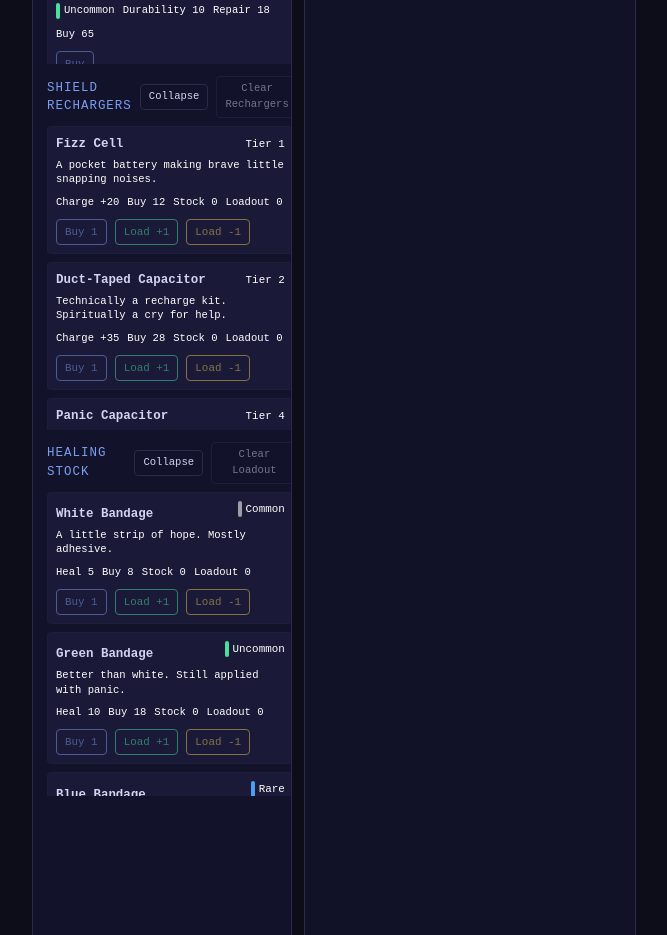
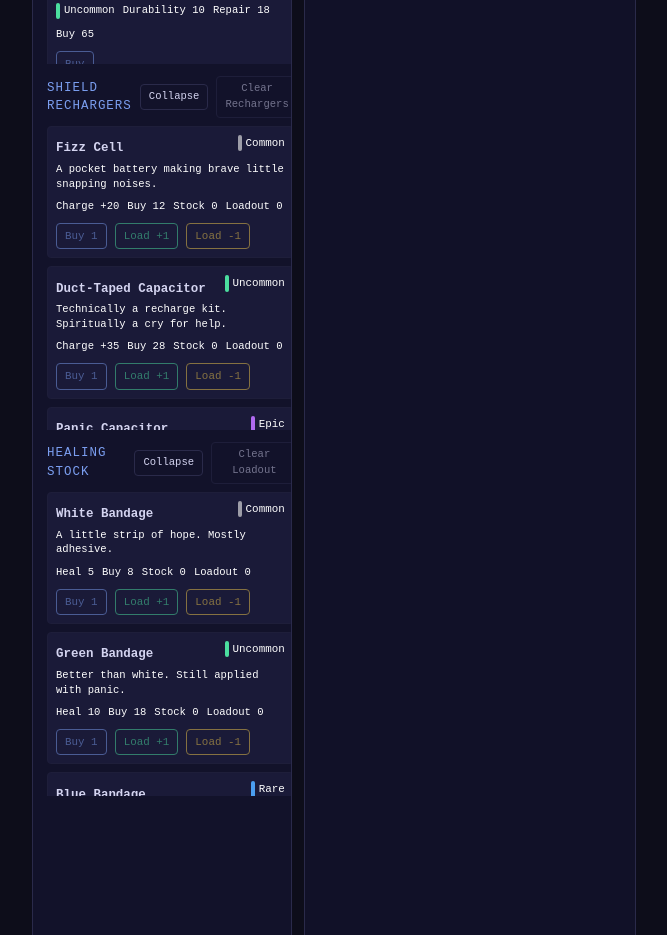
Before and after one commit to DanJ210/afk-raiders, a Vue app: page / in a window 1280 px wide. Shown: the part 2460-3395 px from the top of the page, without its empty margins (170-837 px from the left). Built offline with nearby package versions, Linux system fonts and the light colour scheme.

Commit message:
fix: enhance shield recharger display with improved rarity visualization and tooltip

```diff
--- a/src/components/PreparationPanel.vue
+++ b/src/components/PreparationPanel.vue
@@ -229,7 +229,10 @@ function repairButtonColorClass(weaponId: string, durabilityMax: number): string
           <article v-for="item in shieldRechargerCatalog" :key="item.id" class="rounded border border-border-subtle bg-surface-raised p-2">
             <div class="flex items-baseline justify-between gap-2">
               <h4 class="m-0 font-mono text-[0.78rem] font-bold text-text">{{ item.name }}</h4>
-              <span class="font-mono text-[0.68rem] text-muted">Tier {{ item.rarity }}</span>
+              <span class="inline-flex items-center gap-1 font-mono text-[0.68rem] text-muted">
+                <span :class="rarityBarClass(item.rarity)" :title="rarityLabel(item.rarity)" aria-hidden="true" />
+                <span>{{ rarityLabel(item.rarity) }}</span>
+              </span>
             </div>
             <p class="m-0 mt-1 font-mono text-[0.66rem] leading-snug text-muted">{{ item.flavor }}</p>
             <div class="mt-2 flex flex-wrap items-center gap-2 text-[0.66rem] font-mono text-muted">
```
